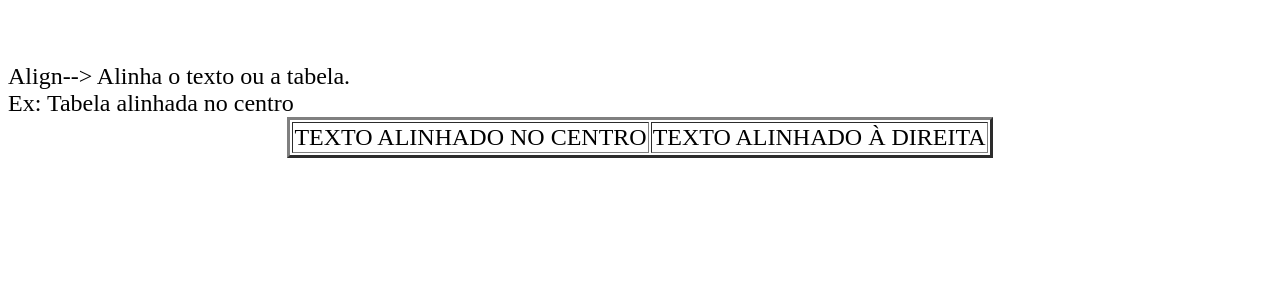
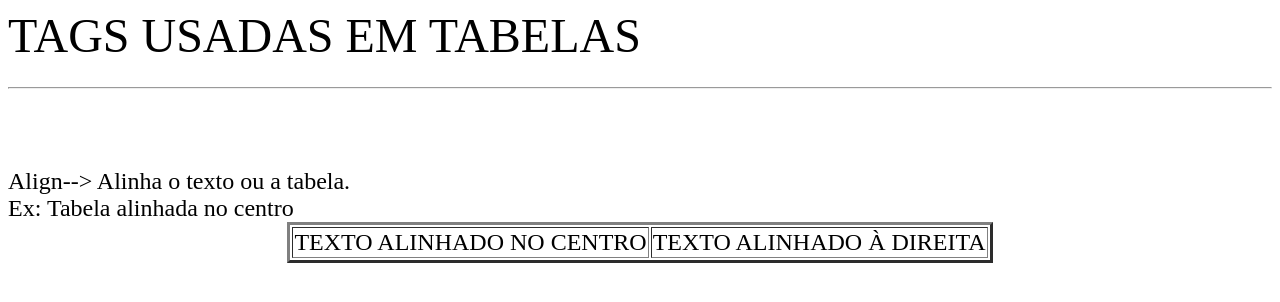
Before and after one commit to Brendaaaaaa/Lista2web, a plain HTML site: page Exerc25.html in a window 1280 px wide. Drawn offline with Linux system fonts and the light colour scheme.

Commit message:
Update Exerc25.html

```diff
--- a/Exerc25.html
+++ b/Exerc25.html
@@ -4,7 +4,7 @@
 	<title>Exerc 25</title>
 	</head>
 	<body text="black">
-<font size="10>TAGS USADAS EM TABELAS<hr/></font><br>
+<font size="10">TAGS USADAS EM TABELAS<hr/></font><br>
 <font size="5">
 Align--> Alinha o texto ou a tabela.<br>
 Ex: Tabela alinhada no centro<br>
```
